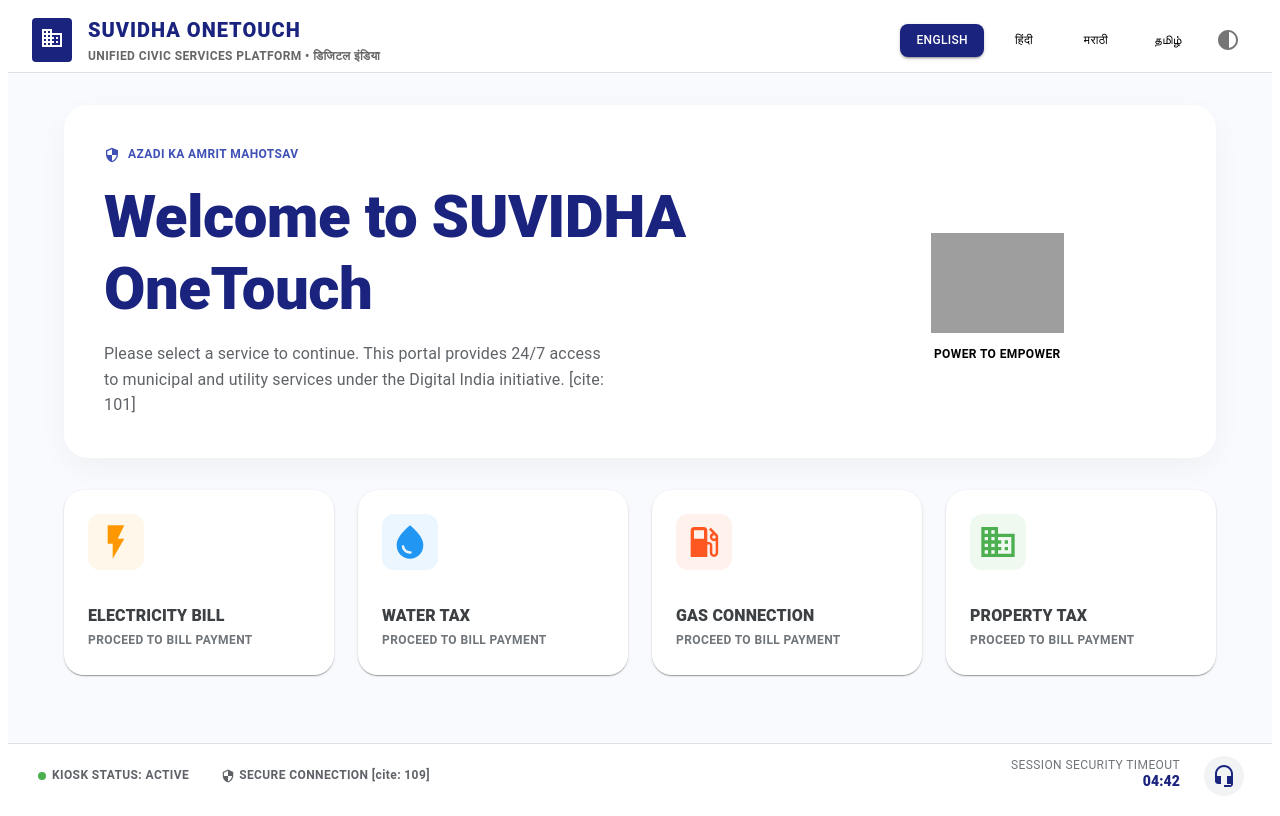
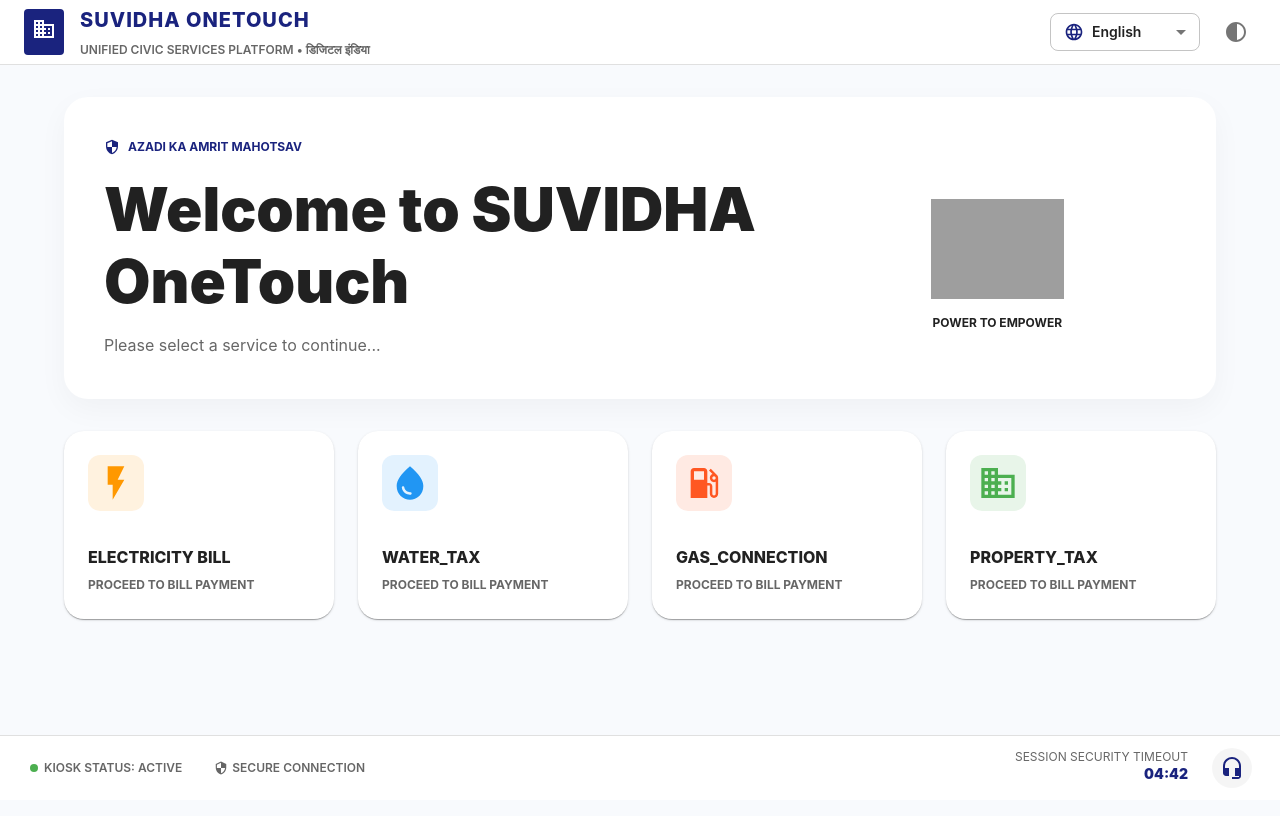
Before and after one commit to aliviahossain/Suvidha26_Classic_Coders, a React (Create React App) app: page / in a window 1280 px wide. Built offline with nearby package versions, Linux system fonts and the light colour scheme; grey boxes are pictures that could not be loaded.

Commit message:
updated header

```diff
--- a/src/App.js
+++ b/src/App.js
@@ -1,11 +1,34 @@
-import React from 'react';
+import React, { useState } from 'react';
+import { ThemeProvider, createTheme } from '@mui/material/styles';
+import CssBaseline from '@mui/material/CssBaseline';
 import Home from './pages/Home';
+import './i18n'; // Import i18n configuration
 
 function App() {
+  const [darkMode, setDarkMode] = useState(false);
+
+  // Creating a high-contrast theme for accessibility
+  const theme = createTheme({
+    palette: {
+      mode: darkMode ? 'dark' : 'light',
+      primary: {
+        main: '#1a237e', // Deep Blue from your design [cite: 100]
+      },
+      background: {
+        default: darkMode ? '#121212' : '#f8fafd',
+        paper: darkMode ? '#1e1e1e' : '#ffffff',
+      },
+    },
+    typography: {
+      fontFamily: '"Inter", "Roboto", "Helvetica", "Arial", sans-serif',
+    },
+  });
+
   return (
-    <div className="App">
-      <Home />
-    </div>
+    <ThemeProvider theme={theme}>
+      <CssBaseline />
+      <Home toggleTheme={() => setDarkMode(!darkMode)} />
+    </ThemeProvider>
   );
 }
 
--- /dev/null
+++ b/src/i18n.js
@@ -0,0 +1,24 @@
+import i18n from 'i18next';
+import { initReactI18next } from 'react-i18next';
+
+const resources = {
+  en: { translation: { "WELCOME_TITLE": "Welcome to SUVIDHA OneTouch", "ELECTRICITY_BILL": "ELECTRICITY BILL", "UNIFIED_PLATFORM": "UNIFIED CIVIC SERVICES PLATFORM", "PROCEED_PAYMENT": "PROCEED TO BILL PAYMENT", "WELCOME_SUBTITLE": "Please select a service to continue..." } },
+  hi: { translation: { "WELCOME_TITLE": "सुविधा वनटच में आपका स्वागत है", "ELECTRICITY_BILL": "बिजली बिल", "UNIFIED_PLATFORM": "एकीकृत नागरिक सेवा मंच", "PROCEED_PAYMENT": "बिल भुगतान के लिए आगे बढ़ें", "WELCOME_SUBTITLE": "आगे बढ़ने के लिए कृपया एक सेवा चुनें..." } },
+  mr: { translation: { "WELCOME_TITLE": "सुविधा वनटचमध्ये आपले स्वागत आहे", "ELECTRICITY_BILL": "वीज बिल" } },
+  bn: { translation: { "WELCOME_TITLE": "সুবিধা ওয়ানটাচ-এ স্বাগতম", "ELECTRICITY_BILL": "বিদ্যুৎ বিল" } },
+  ta: { translation: { "WELCOME_TITLE": "சுவிதா ஒன்டச் வரவேற்கிறோம்", "ELECTRICITY_BILL": "மின்சார கட்டணம்" } },
+  te: { translation: { "WELCOME_TITLE": "సువిధ వన్ టచ్‌కు స్వాగతం", "ELECTRICITY_BILL": "విద్యుత్ బిల్లు" } },
+  gu: { translation: { "WELCOME_TITLE": "સુવિધા વન ટચમાં આપનું સ્વાગત છે", "ELECTRICITY_BILL": "વીજળી బిల్" } },
+  kn: { translation: { "WELCOME_TITLE": "ಸುವಿಧಾ ಒನ್ ಟಚ್‌ಗೆ ಸ್ವಾಗತ", "ELECTRICITY_BILL": "ವಿದ್ಯುತ್ ಬಿಲ್" } },
+  ml: { translation: { "WELCOME_TITLE": "സുവിധ വൺ ടച്ചിലേക്ക് സ്വാഗതം", "ELECTRICITY_BILL": "വൈദ്യുതി ബിൽ" } },
+  pa: { translation: { "WELCOME_TITLE": "ਸੁਵਿਧਾ ਵਨ ਟੱਚ ਵਿੱਚ ਤੁਹਾਡਾ ਸੁਆਗਤ ਹੈ", "ELECTRICITY_BILL": "ਬਿਜਲੀ ਦਾ ਬਿੱਲ" } }
+};
+
+i18n.use(initReactI18next).init({
+  resources,
+  lng: "en",
+  fallbackLng: "en",
+  interpolation: { escapeValue: false }
+});
+
+export default i18n;
--- a/src/pages/Home.js
+++ b/src/pages/Home.js
@@ -1,80 +1,99 @@
 import React from 'react';
 import {
   Grid, Card, Typography, Container, Box,
-  Button, AppBar, Toolbar, IconButton, Stack
+  AppBar, Toolbar, IconButton, Stack, Select, MenuItem, FormControl
 } from '@mui/material';
 import {
   FlashOn, WaterDrop, LocalGasStation, Business,
-  Contrast, HeadsetMic, Security, FiberManualRecord
+  Contrast, HeadsetMic, Security, FiberManualRecord, Language
 } from '@mui/icons-material';
+import { useTranslation } from 'react-i18next';
 
-// Data for the service pillars as defined in the technical proposal [cite: 70]
 const services = [
-  { id: 'elec', title: 'ELECTRICITY BILL', sub: 'PROCEED TO BILL PAYMENT', icon: <FlashOn sx={{ fontSize: 40 }} />, color: '#ff9800' },
-  { id: 'water', title: 'WATER TAX', sub: 'PROCEED TO BILL PAYMENT', icon: <WaterDrop sx={{ fontSize: 40 }} />, color: '#2196f3' },
-  { id: 'gas', title: 'GAS CONNECTION', sub: 'PROCEED TO BILL PAYMENT', icon: <LocalGasStation sx={{ fontSize: 40 }} />, color: '#ff5722' },
-  { id: 'property', title: 'PROPERTY TAX', sub: 'PROCEED TO BILL PAYMENT', icon: <Business sx={{ fontSize: 40 }} />, color: '#4caf50' },
+  { id: 'elec', title: 'ELECTRICITY_BILL', sub: 'PROCEED_PAYMENT', icon: <FlashOn sx={{ fontSize: 40 }} />, color: '#ff9800' },
+  { id: 'water', title: 'WATER_TAX', sub: 'PROCEED_PAYMENT', icon: <WaterDrop sx={{ fontSize: 40 }} />, color: '#2196f3' },
+  { id: 'gas', title: 'GAS_CONNECTION', sub: 'PROCEED_PAYMENT', icon: <LocalGasStation sx={{ fontSize: 40 }} />, color: '#ff5722' },
+  { id: 'property', title: 'PROPERTY_TAX', sub: 'PROCEED_PAYMENT', icon: <Business sx={{ fontSize: 40 }} />, color: '#4caf50' },
 ];
 
-const Home = () => {
+// List of major Indian languages for the dropdown
+const indianLanguages = [
+  { code: 'en', label: 'English' },
+  { code: 'hi', label: 'हिन्दी (Hindi)' },
+  { code: 'mr', label: 'मराठी (Marathi)' },
+  { code: 'bn', label: 'বাংলা (Bengali)' },
+  { code: 'ta', label: 'தமிழ் (Tamil)' },
+  { code: 'te', label: 'తెలుగు (Telugu)' },
+  { code: 'gu', label: 'ગુજરાતી (Gujarati)' },
+  { code: 'kn', label: 'ಕನ್ನಡ (Kannada)' },
+  { code: 'ml', label: 'മലയാളം (Malayalam)' },
+  { code: 'pa', label: 'ਪੰਜਾਬੀ (Punjabi)' }
+];
+
+const Home = ({ toggleTheme }) => {
+  const { t, i18n } = useTranslation();
+
+  const handleLanguageChange = (event) => {
+    i18n.changeLanguage(event.target.value);
+  };
+
   return (
-    <Box sx={{ bgcolor: '#f8fafd', minHeight: '100vh', display: 'flex', flexDirection: 'column' }}>
+    <Box sx={{ bgcolor: 'background.default', minHeight: '100vh', display: 'flex', flexDirection: 'column', transition: '0.3s' }}>
 
-      {/* Top Navigation Bar with Branding and Language Toggle [cite: 24, 165] */}
-      <AppBar position="static" sx={{ bgcolor: 'white', color: 'black', boxShadow: 'none', borderBottom: '1px solid #e0e0e0' }}>
+      <AppBar position="static" sx={{ bgcolor: 'background.paper', color: 'text.primary', boxShadow: 'none', borderBottom: '1px solid', borderColor: 'divider' }}>
         <Toolbar sx={{ justifyContent: 'space-between' }}>
           <Stack direction="row" spacing={2} alignItems="center">
             <Box sx={{ bgcolor: '#1a237e', p: 1, borderRadius: 1 }}>
               <Business sx={{ color: 'white' }} />
             </Box>
             <Box>
-              <Typography variant="h6" sx={{ fontWeight: 800, color: '#1a237e', letterSpacing: 1 }}>SUVIDHA ONETOUCH</Typography>
-              <Typography variant="caption" sx={{ color: 'text.secondary', fontWeight: 600 }}>UNIFIED CIVIC SERVICES PLATFORM • डिजिटल इंडिया</Typography>
+              <Typography variant="h6" sx={{ fontWeight: 800, color: 'primary.main', letterSpacing: 1 }}>SUVIDHA ONETOUCH</Typography>
+              <Typography variant="caption" sx={{ color: 'text.secondary', fontWeight: 600 }}>{t('UNIFIED_PLATFORM')} • डिजिटल इंडिया</Typography>
             </Box>
           </Stack>
 
-          <Stack direction="row" spacing={1} alignItems="center">
-            {['ENGLISH', 'हिंदी', 'मराठी', 'தமிழ்'].map((lang) => (
-              <Button
-                key={lang}
-                variant={lang === 'ENGLISH' ? 'contained' : 'text'}
-                sx={{
-                  borderRadius: 2,
-                  fontSize: '0.75rem',
-                  bgcolor: lang === 'ENGLISH' ? '#1a237e' : 'transparent',
-                  color: lang === 'ENGLISH' ? 'white' : 'inherit'
-                }}
+          <Stack direction="row" spacing={2} alignItems="center">
+            {/* Language Dropdown Selector */}
+            <FormControl size="small" sx={{ minWidth: 150 }}>
+              <Select
+                value={i18n.language || 'en'}
+                onChange={handleLanguageChange}
+                displayEmpty
+                startAdornment={<Language sx={{ mr: 1, fontSize: 20, color: 'primary.main' }} />}
+                sx={{ borderRadius: 2, fontSize: '0.875rem', fontWeight: 600 }}
               >
-                {lang}
-              </Button>
-            ))}
-            <IconButton><Contrast /></IconButton>
+                {indianLanguages.map((lang) => (
+                  <MenuItem key={lang.code} value={lang.code}>
+                    {lang.label}
+                  </MenuItem>
+                ))}
+              </Select>
+            </FormControl>
+
+            <IconButton onClick={toggleTheme} sx={{ ml: 1 }}>
+              <Contrast />
+            </IconButton>
           </Stack>
         </Toolbar>
       </AppBar>
 
       <Container maxWidth="lg" sx={{ mt: 4, mb: 4 }}>
-        {/* Hero Section with Welcome Message [cite: 99, 100, 101] */}
-        <Box sx={{
-          bgcolor: 'white', p: 5, borderRadius: 6,
-          boxShadow: '0 10px 30px rgba(0,0,0,0.04)',
-          mb: 4
-        }}>
-          <Typography variant="caption" sx={{ display: 'flex', alignItems: 'center', color: '#3f51b5', fontWeight: 'bold', mb: 2 }}>
+        <Box sx={{ bgcolor: 'background.paper', p: 5, borderRadius: 6, boxShadow: '0 10px 30px rgba(0,0,0,0.04)', mb: 4 }}>
+          <Typography variant="caption" sx={{ display: 'flex', alignItems: 'center', color: 'primary.main', fontWeight: 'bold', mb: 2 }}>
             <Security sx={{ fontSize: 16, mr: 1 }} /> AZADI KA AMRIT MAHOTSAV
           </Typography>
 
           <Grid container alignItems="center">
             <Grid item xs={12} md={8}>
-              <Typography variant="h2" sx={{ fontWeight: 900, color: '#1a237e', mb: 2 }}>
-                Welcome to SUVIDHA <br/> OneTouch
+              <Typography variant="h2" sx={{ fontWeight: 900, color: 'text.primary', mb: 2 }}>
+                {t('WELCOME_TITLE')}
               </Typography>
-              <Typography variant="body1" sx={{ color: '#5f6368', maxWidth: '500px', lineHeight: 1.6 }}>
-                Please select a service to continue. This portal provides 24/7 access to municipal and utility services under the Digital India initiative. [cite: 101]
+              <Typography variant="body1" sx={{ color: 'text.secondary', maxWidth: '500px', lineHeight: 1.6 }}>
+                {t('WELCOME_SUBTITLE')}
               </Typography>
             </Grid>
 
-            <Grid item xs={12} md={4} sx={{ display: 'flex', justifyContent: 'center' }}>
+            <Grid item xs={12} md={4} sx={{ display: 'flex', justifyContent: 'center', mt: { xs: 4, md: 0 } }}>
               <Box textAlign="center">
                 <Box component="img"
                   src="https://upload.wikimedia.org/wikipedia/en/thumb/9/95/Digital_India_logo.svg/1200px-Digital_India_logo.svg.png"
@@ -86,46 +105,43 @@
           </Grid>
         </Box>
 
-        {/* Service Pillar Grid [cite: 18, 70] */}
         <Grid container spacing={3}>
           {services.map((s) => (
             <Grid item xs={12} sm={6} md={3} key={s.id}>
               <Card sx={{
-                p: 3, borderRadius: 5, cursor: 'pointer', transition: '0.3s',
+                p: 3, borderRadius: 5, cursor: 'pointer', transition: '0.3s', bgcolor: 'background.paper',
                 '&:hover': { transform: 'translateY(-8px)', boxShadow: 4 }
               }}>
                 <Box sx={{
-                  bgcolor: s.color + '15', // Hex + transparency
-                  width: 56, height: 56, borderRadius: 3,
+                  bgcolor: `${s.color}20`, width: 56, height: 56, borderRadius: 3,
                   display: 'flex', alignItems: 'center', justifyContent: 'center', mb: 4, color: s.color
                 }}>
                   {s.icon}
                 </Box>
-                <Typography variant="subtitle1" sx={{ fontWeight: 800, color: '#3c4043' }}>{s.title}</Typography>
-                <Typography variant="caption" sx={{ color: '#70757a', fontWeight: 'bold' }}>{s.sub}</Typography>
+                <Typography variant="subtitle1" sx={{ fontWeight: 800, color: 'text.primary' }}>{t(s.title)}</Typography>
+                <Typography variant="caption" sx={{ color: 'text.secondary', fontWeight: 'bold' }}>{t(s.sub)}</Typography>
               </Card>
             </Grid>
           ))}
         </Grid>
       </Container>
 
-      {/* Footer Status Bar [cite: 109, 123] */}
-      <Box sx={{ mt: 'auto', bgcolor: 'white', p: 1.5, display: 'flex', justifyContent: 'space-between', borderTop: '1px solid #e0e0e0' }}>
+      <Box sx={{ mt: 'auto', bgcolor: 'background.paper', p: 1.5, display: 'flex', justifyContent: 'space-between', borderTop: '1px solid', borderColor: 'divider' }}>
         <Stack direction="row" spacing={4} sx={{ ml: 2 }}>
-          <Typography variant="caption" sx={{ display: 'flex', alignItems: 'center', color: '#5f6368', fontWeight: 600 }}>
+          <Typography variant="caption" sx={{ display: 'flex', alignItems: 'center', color: 'text.secondary', fontWeight: 600 }}>
             <FiberManualRecord sx={{ color: '#4caf50', fontSize: 12, mr: 0.5 }} /> KIOSK STATUS: ACTIVE
           </Typography>
-          <Typography variant="caption" sx={{ display: 'flex', alignItems: 'center', color: '#5f6368', fontWeight: 600 }}>
-            <Security sx={{ fontSize: 14, mr: 0.5 }} /> SECURE CONNECTION [cite: 109]
+          <Typography variant="caption" sx={{ display: 'flex', alignItems: 'center', color: 'text.secondary', fontWeight: 600 }}>
+            <Security sx={{ fontSize: 14, mr: 0.5 }} /> SECURE CONNECTION
           </Typography>
         </Stack>
 
         <Stack direction="row" spacing={3} alignItems="center" sx={{ mr: 2 }}>
           <Box textAlign="right">
-            <Typography variant="caption" sx={{ display: 'block', lineHeight: 1, color: '#70757a' }}>SESSION SECURITY TIMEOUT</Typography>
-            <Typography variant="subtitle2" sx={{ fontWeight: 900, color: '#1a237e' }}>04:42</Typography>
+            <Typography variant="caption" sx={{ display: 'block', lineHeight: 1, color: 'text.secondary' }}>SESSION SECURITY TIMEOUT</Typography>
+            <Typography variant="subtitle2" sx={{ fontWeight: 900, color: 'primary.main' }}>04:42</Typography>
           </Box>
-          <IconButton sx={{ bgcolor: '#f1f3f4' }}><HeadsetMic sx={{ color: '#1a237e' }} /></IconButton>
+          <IconButton sx={{ bgcolor: 'action.hover' }}><HeadsetMic sx={{ color: 'primary.main' }} /></IconButton>
         </Stack>
       </Box>
     </Box>
```
